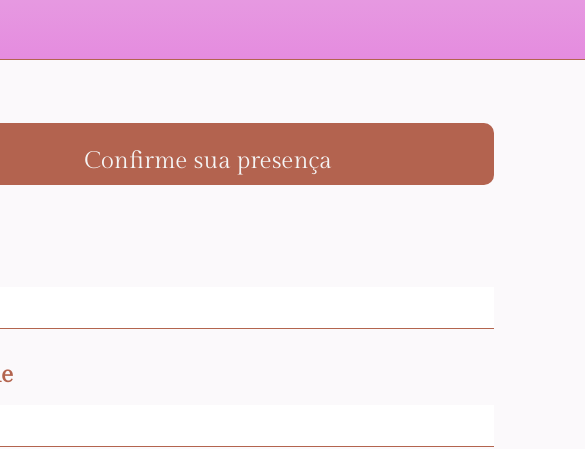
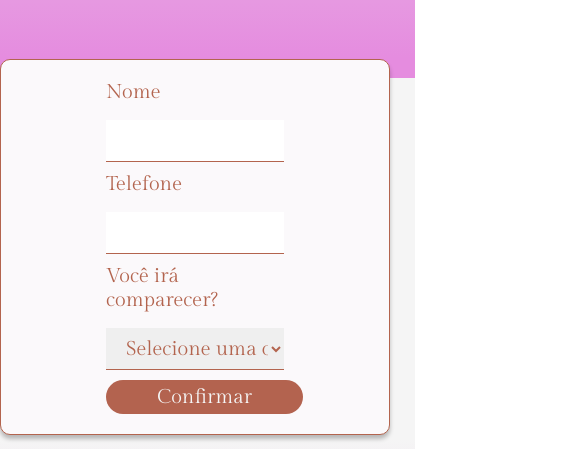
Before and after one commit to Enge-Olate/convite_aniversario, a website built with Parcel: page src/index.html in a window 390 px wide. Shown: the part 766-1215 px from the top of the page, 585 px wide, since content can reach past the window. Built offline with nearby package versions, Linux system fonts and the light colour scheme; files whose address does not match are found by name.

Commit message:
Breack point para smartphone finalizado.

```diff
--- a/src/styles/_formulario.scss
+++ b/src/styles/_formulario.scss
@@ -8,10 +8,20 @@
   border: 1px solid #b3644e;
   background: #fbf9fb;
   box-shadow: 0 4px 4px 0 rgba(0, 0, 0, 0.25);
+  @media (max-width:769px) {
+    width: 100%;
+    padding: 13px 96px;
+  }
   &__container {
     display: flex;
     flex-direction: column;
     gap: 32px;
+    @media(max-width:768px) {
+      width: 100%;
+      padding:7px 9px;
+      gap: 10px;
+      align-items: flex-start;
+    }
     &--titulo {
       width: 572px;
       height: 62px;
@@ -19,8 +29,7 @@
       background-color: #b3634f;
       border-radius: 10px;
       @media (max-width: 768px) {
-        width: 100%;
-        padding: 3px 38px;
+        display: none;
       }
       h2 {
         margin: 7px auto;
@@ -31,21 +40,24 @@
         font-style: normal;
         font-weight: 400;
         line-height: normal;
-        @media (max-width: 768px) {
-          font-size: 24px;
-          margin: 21px auto;
-        }
       }
     }
     &--inputs {
       display: flex;
       flex-direction: column;
       gap: 16px;
+      @media (max-width:768px) {
+        width: 100%;
+      }
       label{
         font-family: 'Gilda Display';
         font-size: 24px;
         color: #b3644e;
         font-weight: 700;
+        @media (max-width:768px) {
+          font-size: 20px;
+          font-weight: 400;
+        }
       }
       input{
         width: 572px;
@@ -58,6 +70,12 @@
         color: #b3644e;
         font-weight: 700;
         outline: none;
+        @media(max-width:768px) {
+          width: 100%;
+          font-size: 20px;
+          font-weight: 400;
+        }
+
       }
       select {
         width: 572px;
@@ -70,11 +88,21 @@
         color: #b3644e;
         font-weight: 700;
         outline: none;
+        @media(max-width:768px) {
+          width: 100%;
+          font-size: 20px;
+          font-weight: 400;
+        }
         option {
           font-family: 'Gilda Display';
           font-size: 24px;
           color: #b3644e;
           font-weight: 700;
+          @media (max-width:768px) {
+            font-size: 20px;
+            font-weight: 400;
+
+          }
         }
       }
     }
--- a/src/styles/main.scss
+++ b/src/styles/main.scss
@@ -1,9 +1,9 @@
+@use "invite";
 @use "header";
 @use "reset";
-@use "invite";
 @use "formulario";
+@use 'convite';
 @use "footer";
-@use 'convite';
 body {
   background: linear-gradient(
     180deg,
```
